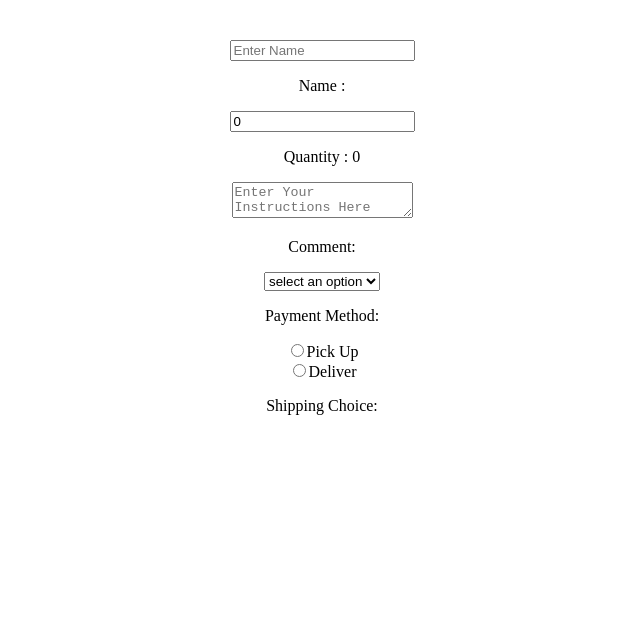
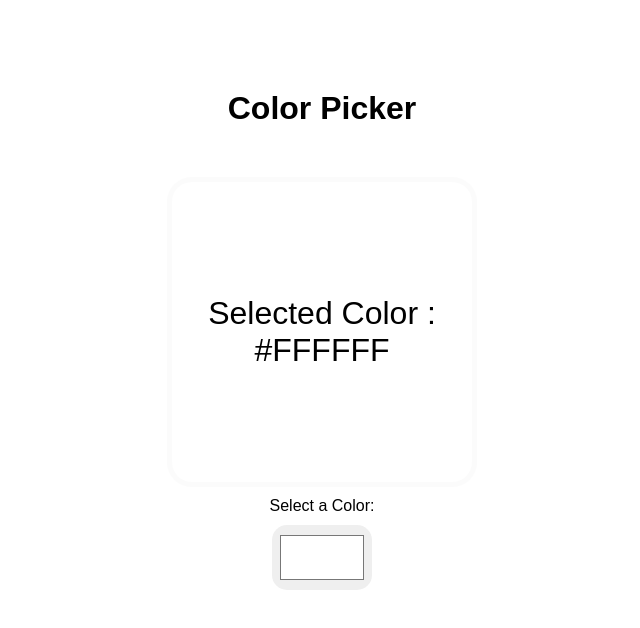
Before and after one commit to Pranav-Shinde11/Bro-Code-React, a React (Vite) app in the folder my-react-app2/: page / in a window 1280 px wide. Shown: the top 628 px of the page, without its empty margins (318-958 px from the left). Built offline with nearby package versions, Linux system fonts and the light colour scheme.

Commit message:
build colorpicker mini project

```diff
--- a/my-react-app2/src/App.jsx
+++ b/my-react-app2/src/App.jsx
@@ -5,6 +5,7 @@
 import Mycomponent from './UseStateHook'
 import Counter from './counter'
 import Onchange from './OnChange'
+import Colorpicker from './colorpicker'
 
 function App() {
   const [count, setCount] = useState(0)
@@ -13,7 +14,8 @@
     <>
       {/* <Mycomponent/> */}
       {/* <Counter/> */}
-      <Onchange/>
+      {/* <Onchange/> */}
+      <Colorpicker/>
 
     </>
   )
--- /dev/null
+++ b/my-react-app2/src/colorpicker.jsx
@@ -0,0 +1,31 @@
+import { useState } from "react"
+
+
+
+function Colorpicker(){
+
+    const[color, setColor] = useState("#FFFFFF")
+
+    function handlecolorchange(event){
+        setColor(event.target.value)
+
+    }
+
+
+
+    return(<div className="color-picker-container">
+
+        <h1>Color Picker</h1>
+        <div className="color-display" style={{backgroundColor: color}}>
+            <p>Selected Color : {color}</p>
+        </div>
+            <lable>Select a Color:</lable>
+            <input type = "color" value={color} onChange={handlecolorchange}/>
+
+    </div>)
+
+
+}
+
+
+export default Colorpicker
--- a/my-react-app2/src/index.css
+++ b/my-react-app2/src/index.css
@@ -1,17 +1,11 @@
-.counter-box{
-  /* background-color: black;
-  max-width: 40%;
-  max-height: 20vh;
-  padding: 20px;
-  border-radius: 15px; */
+/* .counter-box{
   color: rgb(137, 199, 254);
   font-family: Verdana, Geneva, Tahoma, sans-serif;
   font-size: 7em;
   text-align: center;
+} */
 
-}
-
-.counter-button{
+/* .counter-button{
   height: 60px;
   width: 200px;
 
@@ -23,14 +17,67 @@
   background-color: rgb(109, 254, 205);
   border: none;
   cursor: pointer;
+} */
+
+/* .count{
+  margin-bottom: 40px;
+} */
+
+/* .counter-button:hover{
+  background-color: rgb(104, 214, 178);
+  transition: 500ms;
+} */
+
+
+body{
+  font-family: Arial, Helvetica, sans-serif;
+
 }
 
-.count{
-  /* margin-top: auto; */
-  margin-bottom: 40px;
+.color-picker-container{
+  display: flex;
+  flex-direction: column;
+  align-items: center;
 }
 
-.counter-button:hover{
-  background-color: rgb(104, 214, 178);
-  transition: 500ms;
+
+h1{
+  margin: 50px;
+  font-size: 2rem;
 }
+
+.color-display{
+  width:300px;
+  height: 300px;
+  display: flex;
+  justify-content: center;
+  align-items: center;
+  border: 5px solid rgba(239, 236, 236, 0.244);
+  border-radius: 25px;
+  margin-bottom: 25 px;
+  transition: 0.25s ease;
+  margin-bottom: 10px;
+}
+
+.color-display p {
+  color: (0, 0%, 20%);
+  font-size: 2rem;
+  text-align: center;
+}
+
+label{
+  font-size: 2rem;
+  font-weight: bold;
+  margin-bottom: 10px;
+}
+
+input[type="color"]{
+  width: 100px;
+  height: 65px;
+  padding: 6px;
+  border-radius: 15px;
+  border: 1px solid rgb(241, 245, 237);
+  margin-top: 10px;
+  border: none;
+
+}
```
